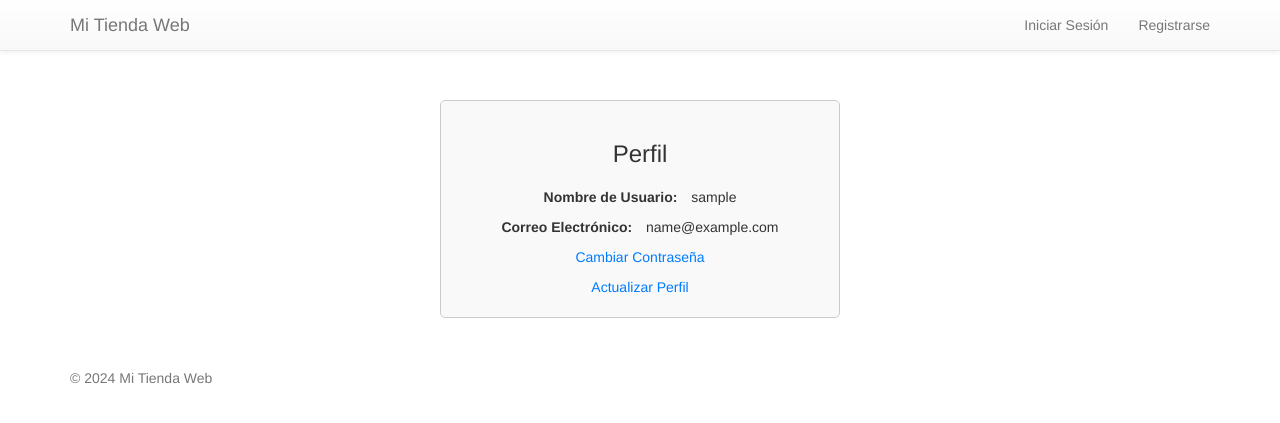
After one commit to matizaidan/tienda_online_django, a Django app: page /profile/ in a window 1280 px wide. The commit adds this page. Shown: the top 423 px of the page. Run offline with Django 5.2, Linux system fonts and the light colour scheme; the visitor is signed in with stand-in values (Sample User, id 1); some libraries are stand-ins or nearby versions.

Commit message:
Agregando plantillas profiles, update_profile, change_password ytodas las vistas y configuracion relacionada para que ande y vinculacion entre ellas

```diff
--- a/accounts/static/css/styles.css
+++ b/accounts/static/css/styles.css
@@ -1,3 +1,51 @@
+/* Estilos para el perfil */
+.profile-container {
+    max-width: 400px;
+    margin: 50px auto; /* Centrar el perfil y dar espacio superior */
+    margin-top: 100px;
+    padding: 20px;
+    border: 1px solid #ccc;
+    border-radius: 5px;
+    background-color: #f9f9f9;
+    text-align: center;
+}
+
+/* Estilos para los títulos y los nombres en el perfil */
+h2 {
+    color: #333;
+    font-size: 24px;
+    margin-bottom: 20px;
+}
+
+.profile-info {
+    margin-bottom: 10px;
+}
+
+.profile-info strong {
+    font-weight: bold;
+    margin-right: 10px;
+}
+
+/* Estilos para los enlaces de cambio de contraseña y actualización de perfil */
+.profile-links a {
+    display: block;
+    margin-top: 10px;
+    color: #007bff;
+    text-decoration: none;
+}
+
+.profile-links a:hover {
+    text-decoration: underline;
+    color: #0056b3;
+}
+
+
+
+
+
+
+
+
 /* Estilos para el formulario de registro */
 form {
     max-width: 400px;
--- /dev/null
+++ b/accounts/templates/accounts/profile.html
@@ -0,0 +1,15 @@
+{% extends 'base.html' %}
+{% block title %}Perfil - Mi Tienda Web{% endblock %}
+{% block content %}
+  <div class="profile-container">
+    <h2>Perfil</h2>
+    <div class="profile-info">
+      <p><strong>Nombre de Usuario:</strong> {{ user.username }}</p>
+      <p><strong>Correo Electrónico:</strong> {{ user.email }}</p>
+    </div>
+    <div class="profile-links">
+      <a href="{% url 'change_password' %}">Cambiar Contraseña</a>
+      <a href="{% url 'update_profile' %}">Actualizar Perfil</a>
+    </div>
+  </div>
+{% endblock %}
--- a/accounts/templates/base.html
+++ b/accounts/templates/base.html
@@ -16,8 +16,8 @@
             </div>
             <div class="collapse navbar-collapse">
                 <ul class="nav navbar-nav navbar-right">
-                    <li><a href="/accounts/login/">Iniciar Sesión</a></li>
-                    <li><a href="/accounts/register/">Registrarse</a></li>
+                    <li><a href="{% url 'login' %}">Iniciar Sesión</a></li>
+                    <li><a href="{% url 'register' %}">Registrarse</a></li>
                 </ul>
             </div>
         </div>
--- a/accounts/urls.py
+++ b/accounts/urls.py
@@ -5,4 +5,8 @@ urlpatterns = [
     path('register/', views.register, name='register'),
     path('login/', views.user_login, name='login'),
     path('logout/', views.user_logout, name='logout'),
+    # Agrega las siguientes URLs para la gestión de cuentas
+    path('change_password/', views.change_password, name='change_password'),
+    path('profile/', views.profile, name='profile'),
+    path('update_profile/', views.update_profile, name='update_profile'),
 ]
--- a/accounts/views.py
+++ b/accounts/views.py
@@ -1,6 +1,34 @@
 from django.shortcuts import render, redirect
 from django.contrib.auth import login, authenticate, logout
-from .forms import CustomUserCreationForm, CustomAuthenticationForm
+from django.contrib.auth.decorators import login_required
+from .forms import CustomUserCreationForm, CustomAuthenticationForm, CustomUserUpdateForm, CustomPasswordChangeForm
+
+@login_required
+def profile(request):
+    user = request.user
+    return render(request, 'accounts/profile.html', {'user': user})
+
+@login_required
+def change_password(request):
+    if request.method == 'POST':
+        form = CustomPasswordChangeForm(request.user, request.POST)
+        if form.is_valid():
+            form.save()
+            return redirect('profile')
+    else:
+        form = CustomPasswordChangeForm(request.user)
+    return render(request, 'accounts/change_password.html', {'form': form})
+
+@login_required
+def update_profile(request):
+    if request.method == 'POST':
+        form = CustomUserUpdateForm(request.POST, instance=request.user)
+        if form.is_valid():
+            form.save()
+            return redirect('profile')
+    else:
+        form = CustomUserUpdateForm(instance=request.user)
+    return render(request, 'accounts/update_profile.html', {'form': form})
 
 def register(request):
     if request.method == 'POST':
@@ -21,7 +49,7 @@ def user_login(request):
             user = authenticate(username=username, password=password)
             if user is not None:
                 login(request, user)
-                return redirect('register')
+                return redirect('profile')
     else:
         form = CustomAuthenticationForm()
     return render(request, 'accounts/login.html', {'form': form})
```
Also changed, not shown: other parts of accounts/static/css/styles.css (+64 -0 lines), accounts/forms.py (+11 -1 lines), accounts/templates/accounts/change_password.html (added, +10 -0 lines), accounts/templates/accounts/update_profile.html (added, +10 -0 lines).
